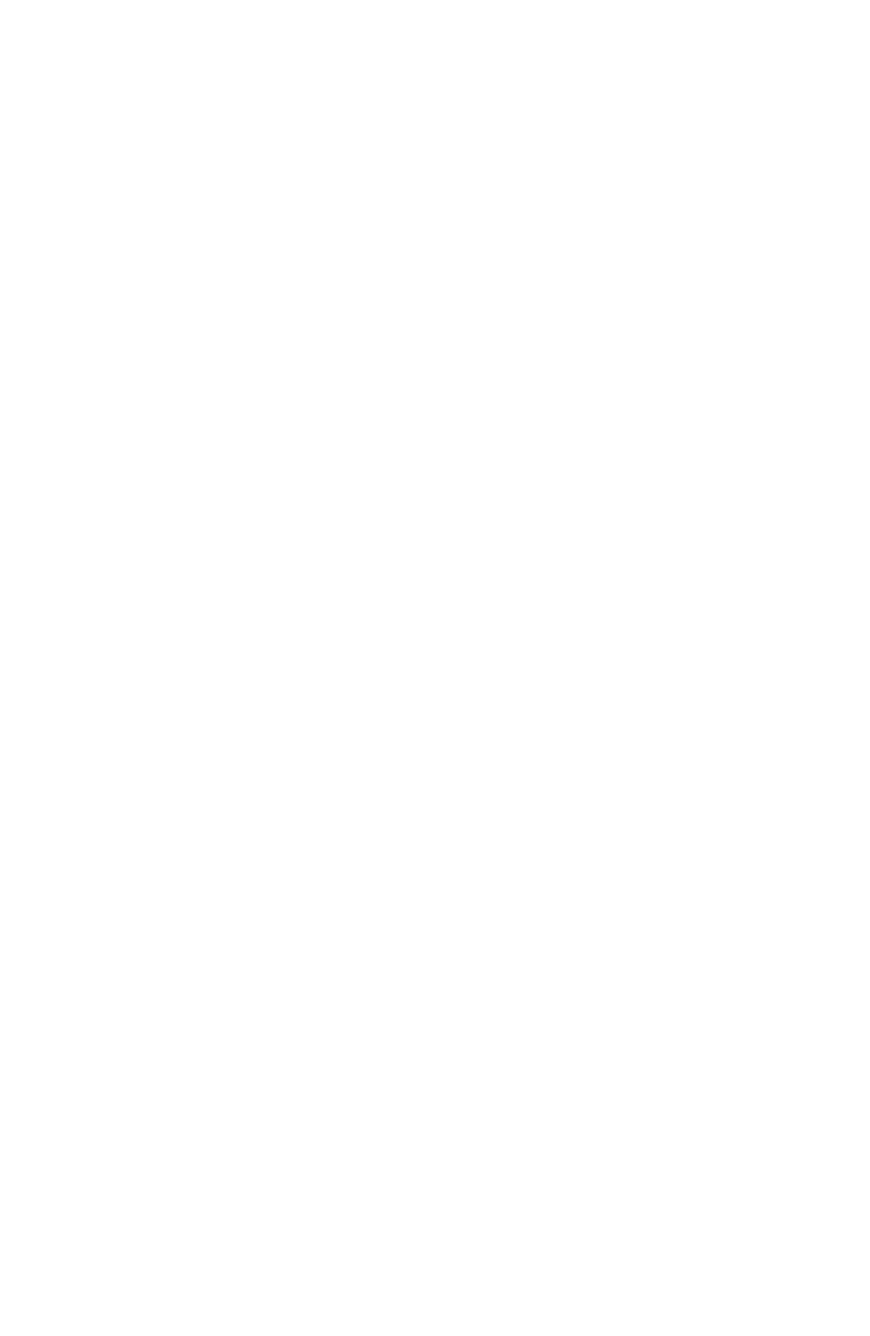
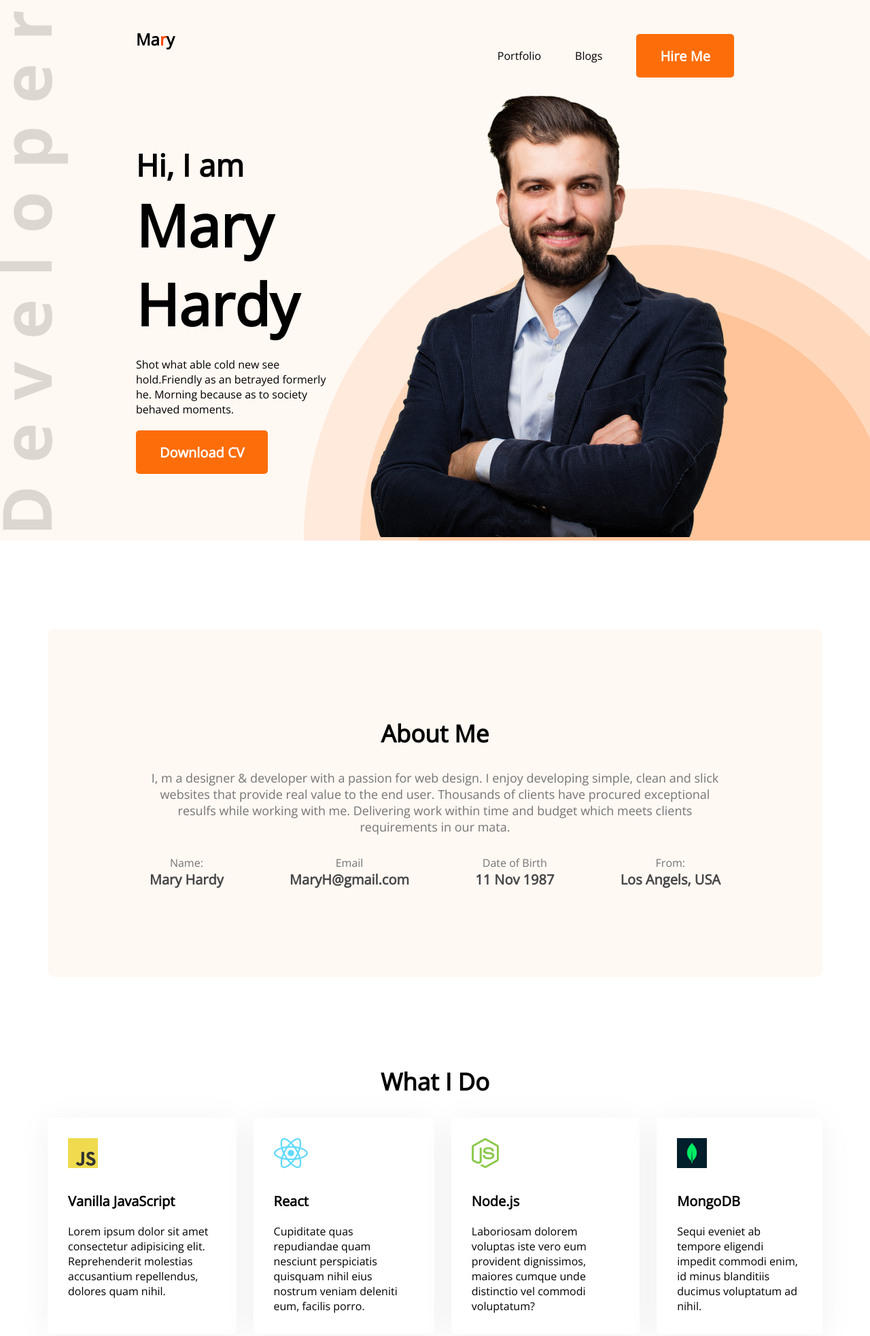
Before and after one commit to tofail-ahmed/Developer-Portfolio-Jan-2023, a plain HTML site: page index.html in a window 1280 px wide. Shown: the whole page at 68% size. Before the commit the page ends 800 px from the top, so only its background shows below. Drawn offline with nearby package versions, Linux system fonts and the light colour scheme.

Commit message:
second commit

```diff
--- a/index.html
+++ b/index.html
@@ -6,8 +6,90 @@
       <meta name="viewport" content="width=device-width, initial-scale=1.0">
       <title>Developer Portfolio</title>
       <link rel="stylesheet" href="style.css">
+      <link rel="preconnect" href="https://fonts.googleapis.com"><link rel="preconnect" href="https://fonts.gstatic.com" crossorigin><link href="https://fonts.googleapis.com/css2?family=Open+Sans&family=Poppins:wght@500&display=swap" rel="stylesheet">
 </head>
 <body>
+      <header class="header">
+            <nav>
+                  <h2 calss="nav-title">Ma<span class="text-primary">r</span>y</h2>
+                  <ul>
+                        <li>Portfolio</li>
+                        <li>Blogs</li>
+                        <li><button class="btn-primary">Hire Me</button></li>
+                  </ul>
+            </nav>
+            <div class="banner">
+                  <div>
+                        <h2 class="banner-sub-title">Hi, I am</h2>
+                        <h1 class="banner-title">Mary Hardy</h1>
+                        <p>Shot what able cold new see hold.Friendly as an betrayed formerly he. Morning because as to society behaved moments.</p>
+                        <button class="btn-primary">Download CV</button>
+                  </div>
+                  <div>
+                        <img src="images/hardy.png" alt="">
+                  </div>
+            </div>
 
+      </header>
+      <main>
+            <section class="about">
+                  <h3 class="section-title">About Me</h3>
+                  <p class="section-description">I, m a designer & developer with a passion for web design. I enjoy developing simple, clean and slick websites that provide real value to the end user. Thousands of clients have procured exceptional resulfs while working with me. Delivering work within time and budget which meets clients requirements in our mata.</p>
+                  <div class="about-footer">
+                        <div class="about-info">
+                              <p class="info-title">Name:</p>
+                              <p class="info-descrip">Mary Hardy</p>
+                        </div>
+                        <div class="about-info">
+                              <p class="info-title">Email</p>
+                              <p class="info-descrip">MaryH@gmail.com</p>
+                        </div>
+                        <div class="about-info">
+                              <p class="info-title">Date of Birth</p>
+                              <p class="info-descrip">11 Nov 1987</p>
+                        </div>
+                        <div class="about-info">
+                              <p class="info-title">From:</p>
+                              <p class="info-descrip">Los Angels, USA</p>
+                        </div>
+
+                  </div>
+
+            </section>
+            <section class="what-i-do">
+                  <h3 class="section-title">What I Do</h3>
+                  <!-- .skills-container>skill*4>img+p.skill-title+p.skill-descriotion>lorem15 -->
+                  <div class="skills-container">
+                        <skill>
+                              <img src="images/icons/js.png" alt="">
+                              <p class="skill-title">Vanilla JavaScript</p>
+                              <p class="skill-descriotion">Lorem ipsum dolor sit amet consectetur adipisicing elit. Reprehenderit molestias accusantium repellendus, dolores quam nihil.</p>
+                        </skill>
+                        <skill>
+                              <img src="images/icons/react.png" alt="">
+                              <p class="skill-title">React</p>
+                              <p class="skill-descriotion">Cupiditate quas repudiandae quam nesciunt perspiciatis quisquam nihil eius nostrum veniam deleniti eum, facilis porro.</p>
+                        </skill>
+                        <skill>
+                              <img src="images/icons/nodejs.png" alt="">
+                              <p class="skill-title">Node.js</p>
+                              <p class="skill-descriotion">Laboriosam dolorem voluptas iste vero eum provident dignissimos, maiores cumque unde distinctio vel commodi voluptatum?</p>
+                        </skill>
+                        <skill>
+                              <img src="images/icons/mongo.png" alt="">
+                              <p class="skill-title">MongoDB</p>
+                              <p class="skill-descriotion">Sequi eveniet ab tempore eligendi impedit commodi enim, id minus blanditiis ducimus voluptatum ad nihil.</p>
+                        </skill>
+                  </div>
+
+            </section>
+            <section>
+
+            </section>
+
+      </main>
+      <footer>
+
+      </footer>
 </body>
 </html>
--- a/style.css
+++ b/style.css
@@ -0,0 +1,152 @@
+* {
+      margin: 0;
+      padding: 0;
+      font-family: 'Open Sans', sans-serif;
+}
+
+.header {
+      background: #FFF8F3;
+      background-image: url(images/header_bg.png), url(images/developer.png);
+      background-repeat: no-repeat;
+      background-position: bottom right, left;
+}
+section{
+      margin-top: 130px;
+}
+
+nav {
+      display: flex;
+      justify-content: space-between;
+      margin: 0 200px;
+      align-items: center;
+}
+
+nav ul {
+      display: flex;
+      align-items: center;
+      margin-top: 50px;
+
+}
+
+nav li {
+      list-style: none;
+      margin-left: 50px;
+}
+
+.nav-title {
+      font-size: 45px;
+      font-weight: 800;
+}
+
+.text-primary {
+      color: orangered;
+}
+
+.btn-primary {
+      height: 64px;
+      font-weight: 700;
+      font-size: 20px;
+      color: #FFFFFF;
+      background: #FD6E0A;
+      border-radius: 5px;
+      padding: 18px 35px;
+      border: 0;
+}
+
+.banner {
+      display: flex;
+      align-items: center;
+      margin: 0 200px;
+}
+
+.banner p {
+      margin-bottom: 20px
+}
+
+.banner-sub-title {
+      font-weight: 600;
+      font-size: 45px;
+
+}
+
+.banner-title {
+      font-weight: 700;
+      font-size: 85px;
+      margin-bottom: 20px;
+
+}
+
+main {
+      max-width: 1140px;
+      margin: 0 auto;
+}
+
+.about {
+      text-align: center;
+      margin-top: 130px;
+      background: #FFF8F3;
+      border-radius: 10px;
+      padding: 130px 150px;
+}
+
+.section-title {
+      text-align: center;
+      font-weight: 700;
+      font-size: 35px;
+      margin-bottom: 30px;
+
+}
+
+.section-description {
+      color: #757575;
+      font-weight: 400;
+      font-size: 18px;
+      margin-bottom: 30px;
+
+}
+
+.about-footer {
+      display: flex;
+      justify-content: space-between;
+}
+
+.about-info .info-title {
+      color: #757575;
+}
+
+.about-info .info-descrip {
+      color: #474747;
+      font-weight: 700;
+      font-size: 20px;
+}
+
+
+
+
+.what-i-do {
+      margin-top: 130px;
+}
+
+skill {
+      background: #FFFFFF;
+      box-shadow: 0px 6px 50px rgba(0, 0, 0, 0.06);
+      border-radius: 5px;
+      padding: 30px;
+
+}
+
+.skills-container {
+      display: flex;
+      gap: 25px;
+}
+
+.skill-title {
+      font-weight: 700;
+      font-size: 20px;
+      margin-top: 30px;
+      margin-bottom: 20px;
+}
+
+.skill-description {
+      color: #757575;
+}
```
